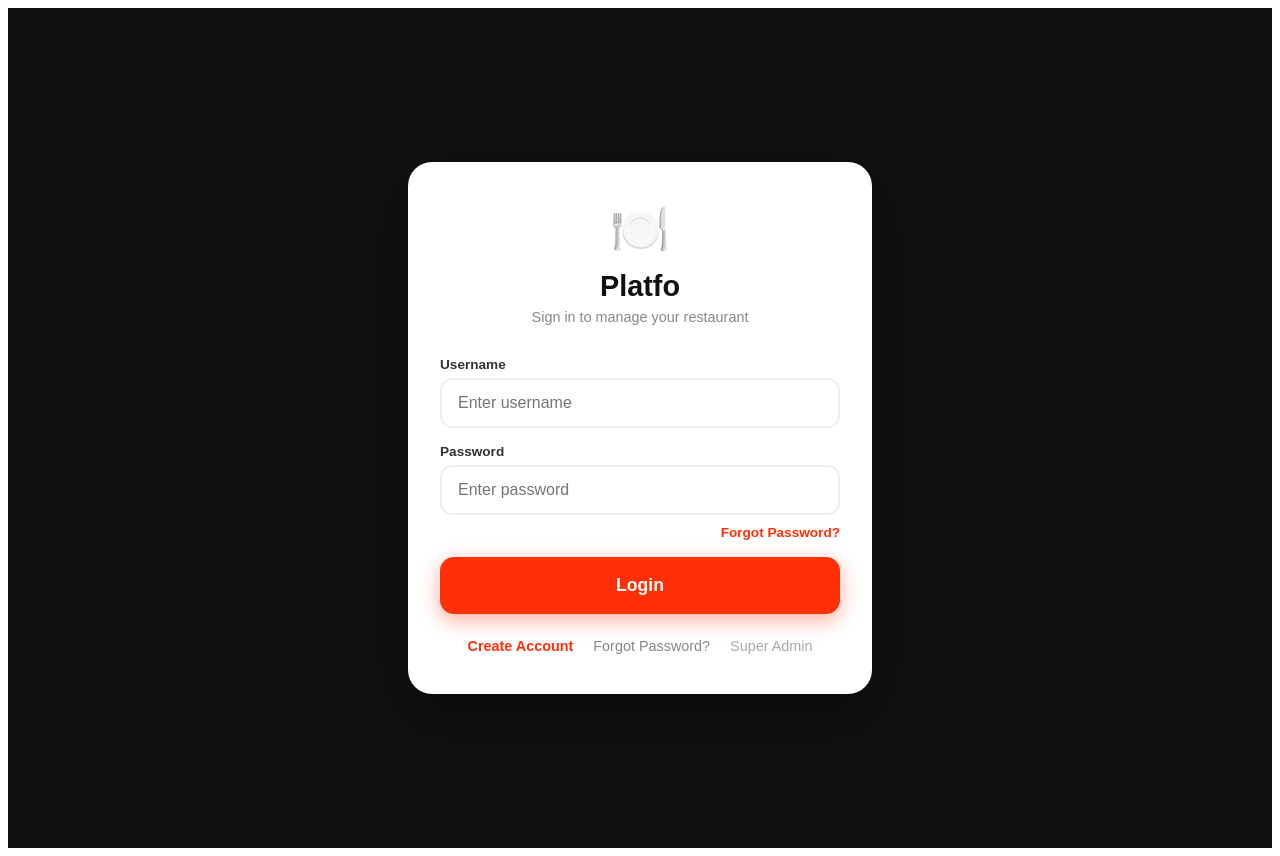
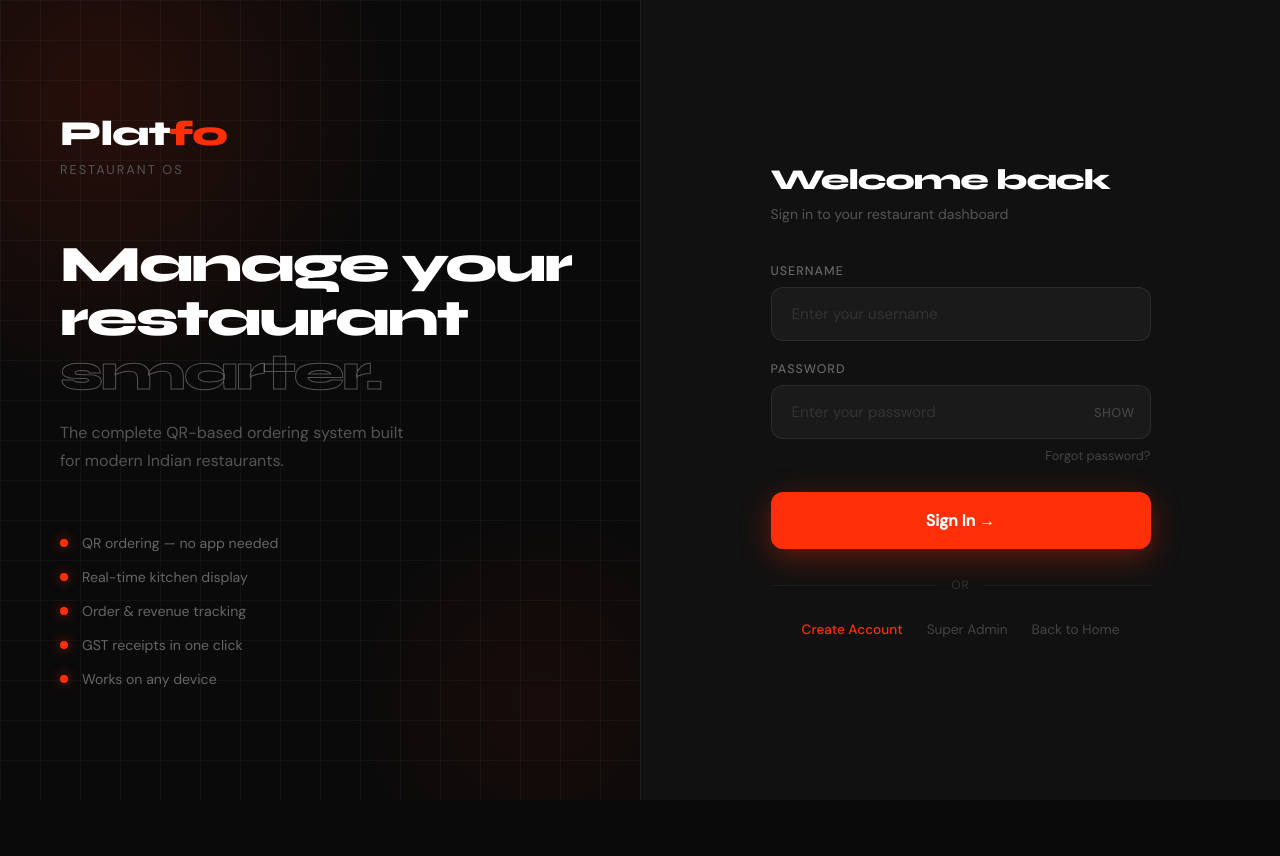
Before and after one commit to VisheshSinha59/platfo, a Next.js app in the folder platfo/: page /admin in a window 1280 px wide. After the commit the page ends 800 px from the top, so only its background shows below. Built offline with nearby package versions, Linux system fonts and the light colour scheme.

Commit message:
Enhance AdminLogin UI and functionality
Refactor AdminLogin component with improved styling and added show/hide password functionality.

```diff
--- a/platfo/pages/admin/index.js
+++ b/platfo/pages/admin/index.js
@@ -8,11 +8,11 @@ export default function AdminLogin() {
   const [password, setPassword] = useState("");
   const [error, setError] = useState("");
   const [loading, setLoading] = useState(false);
+  const [showPass, setShowPass] = useState(false);
 
   const handleLogin = async () => {
     if (!username || !password) { setError("Please enter username and password."); return; }
-    setLoading(true);
-    setError("");
+    setLoading(true); setError("");
     try {
       const res = await fetch("/api/restaurant?action=login", {
         method: "POST",
@@ -29,36 +29,419 @@ export default function AdminLogin() {
 
   return (
     <>
-      <Head><title>Login - Platfo</title></Head>
-      <div style={{ minHeight: "100vh", background: "#111", display: "flex", alignItems: "center", justifyContent: "center", padding: "20px", fontFamily: "sans-serif" }}>
-        <div style={{ background: "#fff", borderRadius: "24px", padding: "40px 32px", maxWidth: "400px", width: "100%", boxShadow: "0 20px 60px rgba(0,0,0,0.4)" }}>
-          <div style={{ textAlign: "center", marginBottom: "32px" }}>
-            <div style={{ fontSize: "3rem", marginBottom: "12px" }}>🍽️</div>
-            <h1 style={{ fontSize: "1.8rem", fontWeight: 800, color: "#111", margin: 0 }}>Platfo</h1>
-            <p style={{ color: "#888", fontSize: "0.9rem", marginTop: "6px" }}>Sign in to manage your restaurant</p>
+      <Head>
+        <title>Login — Platfo</title>
+        <link href="https://fonts.googleapis.com/css2?family=Syne:wght@700;800&family=DM+Sans:wght@300;400;500&display=swap" rel="stylesheet" />
+      </Head>
+
+      <style>{`
+        * { margin: 0; padding: 0; box-sizing: border-box; }
+        body { font-family: 'DM Sans', sans-serif; background: #0A0A0A; }
+
+        .login-page {
+          min-height: 100vh;
+          display: grid;
+          grid-template-columns: 1fr 1fr;
+          overflow: hidden;
+        }
+
+        /* LEFT SIDE */
+        .left-panel {
+          background: #0A0A0A;
+          display: flex;
+          flex-direction: column;
+          justify-content: center;
+          padding: 60px;
+          position: relative;
+          overflow: hidden;
+        }
+
+        .left-panel::before {
+          content: '';
+          position: absolute;
+          top: -200px; left: -200px;
+          width: 600px; height: 600px;
+          background: radial-gradient(circle, rgba(255,48,8,0.12) 0%, transparent 70%);
+          pointer-events: none;
+        }
+
+        .left-panel::after {
+          content: '';
+          position: absolute;
+          bottom: -100px; right: -100px;
+          width: 400px; height: 400px;
+          background: radial-gradient(circle, rgba(255,48,8,0.06) 0%, transparent 70%);
+          pointer-events: none;
+        }
+
+        .grid-bg {
+          position: absolute; inset: 0;
+          background-image:
+            linear-gradient(rgba(255,255,255,0.03) 1px, transparent 1px),
+            linear-gradient(90deg, rgba(255,255,255,0.03) 1px, transparent 1px);
+          background-size: 40px 40px;
+          pointer-events: none;
+        }
+
+        .brand {
+          position: relative; z-index: 1;
+          margin-bottom: 60px;
+        }
+
+        .brand-logo {
+          font-family: 'Syne', sans-serif;
+          font-size: 2.2rem;
+          font-weight: 800;
+          color: #fff;
+          letter-spacing: -1px;
+        }
+
+        .brand-logo span { color: #FF3008; }
+
+        .brand-tag {
+          font-size: 0.8rem;
+          color: #555;
+          margin-top: 6px;
+          letter-spacing: 2px;
+          text-transform: uppercase;
+        }
+
+        .hero-text {
+          position: relative; z-index: 1;
+          margin-bottom: 60px;
+        }
+
+        .hero-text h1 {
+          font-family: 'Syne', sans-serif;
+          font-size: clamp(2.5rem, 4vw, 3.5rem);
+          font-weight: 800;
+          color: #fff;
+          line-height: 1.05;
+          letter-spacing: -2px;
+          margin-bottom: 20px;
+        }
+
+        .hero-text h1 em {
+          font-style: normal;
+          color: transparent;
+          -webkit-text-stroke: 1px rgba(255,255,255,0.3);
+        }
+
+        .hero-text p {
+          color: #555;
+          font-size: 1rem;
+          line-height: 1.7;
+          max-width: 360px;
+        }
+
+        .features {
+          position: relative; z-index: 1;
+          display: flex;
+          flex-direction: column;
+          gap: 16px;
+        }
+
+        .feature-item {
+          display: flex;
+          align-items: center;
+          gap: 14px;
+        }
+
+        .feature-dot {
+          width: 8px; height: 8px;
+          background: #FF3008;
+          border-radius: 50%;
+          flex-shrink: 0;
+          box-shadow: 0 0 12px rgba(255,48,8,0.6);
+        }
+
+        .feature-text {
+          font-size: 0.88rem;
+          color: #666;
+        }
+
+        /* RIGHT SIDE */
+        .right-panel {
+          background: #111;
+          display: flex;
+          align-items: center;
+          justify-content: center;
+          padding: 60px 50px;
+          border-left: 1px solid rgba(255,255,255,0.05);
+          position: relative;
+        }
+
+        .form-box {
+          width: 100%;
+          max-width: 380px;
+        }
+
+        .form-title {
+          font-family: 'Syne', sans-serif;
+          font-size: 1.8rem;
+          font-weight: 800;
+          color: #fff;
+          margin-bottom: 8px;
+          letter-spacing: -1px;
+        }
+
+        .form-subtitle {
+          color: #555;
+          font-size: 0.88rem;
+          margin-bottom: 40px;
+        }
+
+        .form-group {
+          margin-bottom: 20px;
+        }
+
+        .form-label {
+          display: block;
+          font-size: 0.78rem;
+          font-weight: 500;
+          color: #666;
+          margin-bottom: 8px;
+          text-transform: uppercase;
+          letter-spacing: 1px;
+        }
+
+        .form-input-wrap {
+          position: relative;
+        }
+
+        .form-input {
+          width: 100%;
+          padding: 16px 20px;
+          background: #1A1A1A;
+          border: 1px solid rgba(255,255,255,0.08);
+          border-radius: 12px;
+          color: #fff;
+          font-size: 0.95rem;
+          font-family: 'DM Sans', sans-serif;
+          outline: none;
+          transition: all 0.3s;
+        }
+
+        .form-input:focus {
+          border-color: #FF3008;
+          background: #1E1E1E;
+          box-shadow: 0 0 0 3px rgba(255,48,8,0.1);
+        }
+
+        .form-input::placeholder { color: #333; }
+
+        .show-pass {
+          position: absolute;
+          right: 16px; top: 50%;
+          transform: translateY(-50%);
+          background: none;
+          border: none;
+          color: #444;
+          cursor: pointer;
+          font-size: 0.8rem;
+          font-family: 'DM Sans', sans-serif;
+          font-weight: 500;
+          letter-spacing: 0.5px;
+          text-transform: uppercase;
+        }
+
+        .show-pass:hover { color: #FF3008; }
+
+        .forgot-link {
+          display: block;
+          text-align: right;
+          margin-top: 8px;
+          font-size: 0.8rem;
+          color: #444;
+          text-decoration: none;
+          transition: color 0.2s;
+        }
+
+        .forgot-link:hover { color: #FF3008; }
+
+        .error-box {
+          background: rgba(255,48,8,0.08);
+          border: 1px solid rgba(255,48,8,0.2);
+          border-radius: 10px;
+          padding: 12px 16px;
+          color: #FF6B6B;
+          font-size: 0.85rem;
+          margin-bottom: 20px;
+          text-align: center;
+        }
+
+        .login-btn {
+          width: 100%;
+          padding: 18px;
+          background: #FF3008;
+          color: #fff;
+          border: none;
+          border-radius: 12px;
+          font-size: 1rem;
+          font-weight: 600;
+          font-family: 'DM Sans', sans-serif;
+          cursor: pointer;
+          transition: all 0.3s;
+          box-shadow: 0 8px 30px rgba(255,48,8,0.35);
+          position: relative;
+          overflow: hidden;
+          margin-top: 8px;
+        }
+
+        .login-btn::before {
+          content: '';
+          position: absolute;
+          top: 0; left: -100%;
+          width: 100%; height: 100%;
+          background: linear-gradient(90deg, transparent, rgba(255,255,255,0.1), transparent);
+          transition: left 0.5s;
+        }
+
+        .login-btn:hover::before { left: 100%; }
+        .login-btn:hover { box-shadow: 0 12px 40px rgba(255,48,8,0.5); transform: translateY(-1px); }
+        .login-btn:disabled { background: #333; box-shadow: none; cursor: not-allowed; transform: none; }
+
+        .divider {
+          display: flex;
+          align-items: center;
+          gap: 14px;
+          margin: 28px 0;
+        }
+
+        .divider-line {
+          flex: 1;
+          height: 1px;
+          background: rgba(255,255,255,0.06);
+        }
+
+        .divider-text {
+          font-size: 0.75rem;
+          color: #333;
+          text-transform: uppercase;
+          letter-spacing: 1px;
+        }
+
+        .bottom-links {
+          display: flex;
+          justify-content: center;
+          gap: 24px;
+        }
+
+        .bottom-links a {
+          font-size: 0.85rem;
+          color: #444;
+          text-decoration: none;
+          transition: color 0.2s;
+        }
+
+        .bottom-links a:hover { color: #fff; }
+        .bottom-links a.highlight { color: #FF3008; font-weight: 500; }
+
+        /* MOBILE */
+        @media (max-width: 768px) {
+          .login-page { grid-template-columns: 1fr; }
+          .left-panel { display: none; }
+          .right-panel { padding: 40px 24px; }
+        }
+      `}</style>
+
+      <div className="login-page">
+
+        {/* LEFT PANEL */}
+        <div className="left-panel">
+          <div className="grid-bg"></div>
+
+          <div className="brand">
+            <div className="brand-logo">Plat<span>fo</span></div>
+            <div className="brand-tag">Restaurant OS</div>
           </div>
-          <div style={{ display: "flex", flexDirection: "column", gap: "16px" }}>
-            <div>
-              <label style={{ fontSize: "0.85rem", fontWeight: 700, color: "#333", display: "block" }}>Username</label>
-              <input type="text" value={username} onChange={(e) => setUsername(e.target.value)} placeholder="Enter username" style={{ width: "100%", padding: "14px 16px", borderRadius: "12px", border: "2px solid #EEE", fontSize: "1rem", outline: "none", fontFamily: "sans-serif", marginTop: "6px", boxSizing: "border-box" }} />
-            </div>
-            <div>
-              <label style={{ fontSize: "0.85rem", fontWeight: 700, color: "#333", display: "block" }}>Password</label>
-              <input type="password" value={password} onChange={(e) => setPassword(e.target.value)} placeholder="Enter password" onKeyDown={(e) => e.key === "Enter" && handleLogin()} style={{ width: "100%", padding: "14px 16px", borderRadius: "12px", border: "2px solid #EEE", fontSize: "1rem", outline: "none", fontFamily: "sans-serif", marginTop: "6px", boxSizing: "border-box" }} />
-            </div>
-            <div style={{ textAlign: "right", marginTop: "-8px" }}>
-              <a href="/forgot-password" style={{ color: "#FF3008", fontSize: "0.85rem", textDecoration: "none", fontWeight: 600 }}>Forgot Password?</a>
-            </div>
-            <button onClick={handleLogin} disabled={loading} style={{ background: loading ? "#999" : "#FF3008", color: "#fff", border: "none", padding: "18px", borderRadius: "14px", fontSize: "1.1rem", fontWeight: 700, cursor: loading ? "not-allowed" : "pointer", boxShadow: "0 6px 20px rgba(255,48,8,0.4)", fontFamily: "sans-serif" }}>
-              {loading ? "Logging in..." : "Login"}
-            </button>
+
+          <div className="hero-text">
+            <h1>
+              {"Manage your"}<br />
+              {"restaurant"}<br />
+              <em>{"smarter."}</em>
+            </h1>
+            <p>{"The complete QR-based ordering system built for modern Indian restaurants."}</p>
           </div>
-          <div style={{ textAlign: "center", marginTop: "24px", display: "flex", justifyContent: "center", gap: "20px", flexWrap: "wrap" }}>
-            <a href="/signup" style={{ color: "#FF3008", fontSize: "0.9rem", textDecoration: "none", fontWeight: 700 }}>Create Account</a>
-            <a href="/forgot-password" style={{ color: "#888", fontSize: "0.9rem", textDecoration: "none" }}>Forgot Password?</a>
-            <a href="/superadmin" style={{ color: "#aaa", fontSize: "0.9rem", textDecoration: "none" }}>Super Admin</a>
+
+          <div className="features">
+            {[
+              "QR ordering — no app needed",
+              "Real-time kitchen display",
+              "Order & revenue tracking",
+              "GST receipts in one click",
+              "Works on any device",
+            ].map((f, i) => (
+              <div key={i} className="feature-item">
+                <div className="feature-dot"></div>
+                <span className="feature-text">{f}</span>
+              </div>
+            ))}
           </div>
         </div>
+
+        {/* RIGHT PANEL */}
+        <div className="right-panel">
+          <div className="form-box">
+
+            <div className="form-title">{"Welcome back"}</div>
+            <div className="form-subtitle">{"Sign in to your restaurant dashboard"}</div>
+
+            <div className="form-group">
+              <label className="form-label">{"Username"}</label>
+              <div className="form-input-wrap">
+                <input
+                  className="form-input"
+                  type="text"
+                  placeholder="Enter your username"
+                  value={username}
+                  onChange={(e) => setUsername(e.target.value)}
+                  onKeyDown={(e) => e.key === "Enter" && handleLogin()}
+                />
+              </div>
+            </div>
+
+            <div className="form-group">
+              <label className="form-label">{"Password"}</label>
+              <div className="form-input-wrap">
+                <input
+                  className="form-input"
+                  type={showPass ? "text" : "password"}
+                  placeholder="Enter your password"
+                  value={password}
+                  onChange={(e) => setPassword(e.target.value)}
+                  onKeyDown={(e) => e.key === "Enter" && handleLogin()}
+                  style={{ paddingRight: "70px" }}
+                />
+                <button className="show-pass" onClick={() => setShowPass(!showPass)}>
+                  {showPass ? "Hide" : "Show"}
+                </button>
+              </div>
+              <a href="/forgot-password" className="forgot-link">{"Forgot password?"}</a>
+            </div>
+
+            {error && <div className="error-box">{error}</div>}
+
+            <button className="login-btn" onClick={handleLogin} disabled={loading}>
+              {loading ? "Signing in..." : "Sign In →"}
+            </button>
+
+            <div className="divider">
+              <div className="divider-line"></div>
+              <span className="divider-text">{"or"}</span>
+              <div className="divider-line"></div>
+            </div>
+
+            <div className="bottom-links">
+              <a href="/signup" className="highlight">{"Create Account"}</a>
+              <a href="/superadmin">{"Super Admin"}</a>
+              <a href="/landing">{"Back to Home"}</a>
+            </div>
+
+          </div>
+        </div>
+
       </div>
     </>
   );
```
